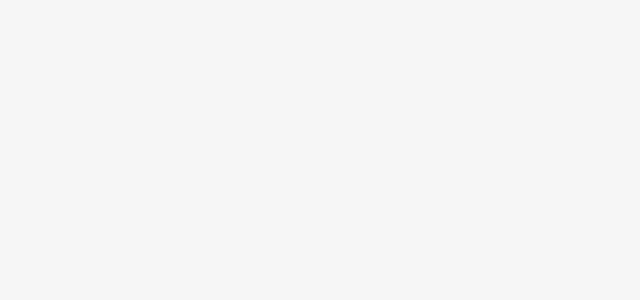
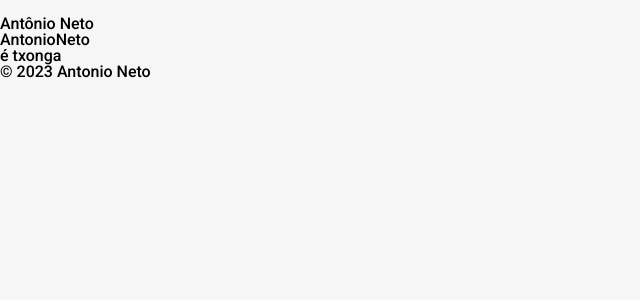
Before and after one commit to gabrielmulleer/portfolio-antonio-neto, a React (Vite) app: page / in a window 1280 px wide. Shown: the top 300 px of the page, without its empty margins (0-640 px from the left). Built offline with nearby package versions, Linux system fonts and the light colour scheme.

Commit message:
feat-add-header-main-footer-folder

```diff
--- a/src/App.jsx
+++ b/src/App.jsx
@@ -1,5 +1,15 @@
+import Header from './Pages/Header';
+import Main from './Pages/Main';
+import Footer from './Pages/Footer';
+
 function App() {
-  return <></>;
+  return (
+    <>
+      <Header />
+      <Main />
+      <Footer />
+    </>
+  );
 }
 
 export default App;
--- a/src/Pages/Footer/index.jsx
+++ b/src/Pages/Footer/index.jsx
@@ -0,0 +1,9 @@
+export default function Footer() {
+  return (
+    <div>
+      <h3>© 2023 Antonio Neto</h3>
+      <img src='' alt='' />
+      <img src='' alt='' />
+    </div>
+  );
+}
--- a/src/Pages/Header/index.jsx
+++ b/src/Pages/Header/index.jsx
@@ -0,0 +1,10 @@
+import React from 'react';
+
+export default function Header() {
+  return (
+    <div>
+      <img src='#' alt='' />
+      <h2>Antônio Neto</h2>
+    </div>
+  );
+}
```
